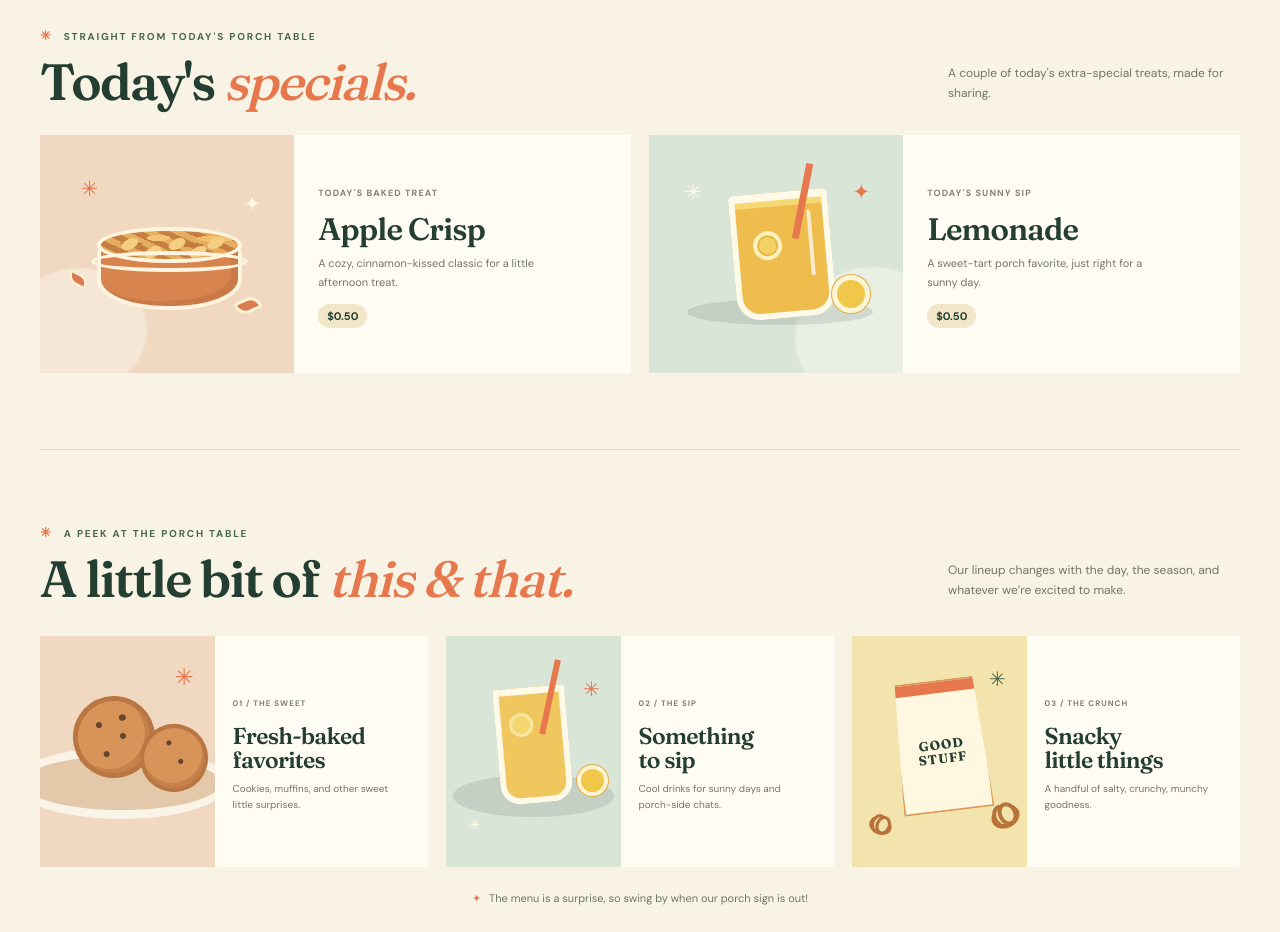
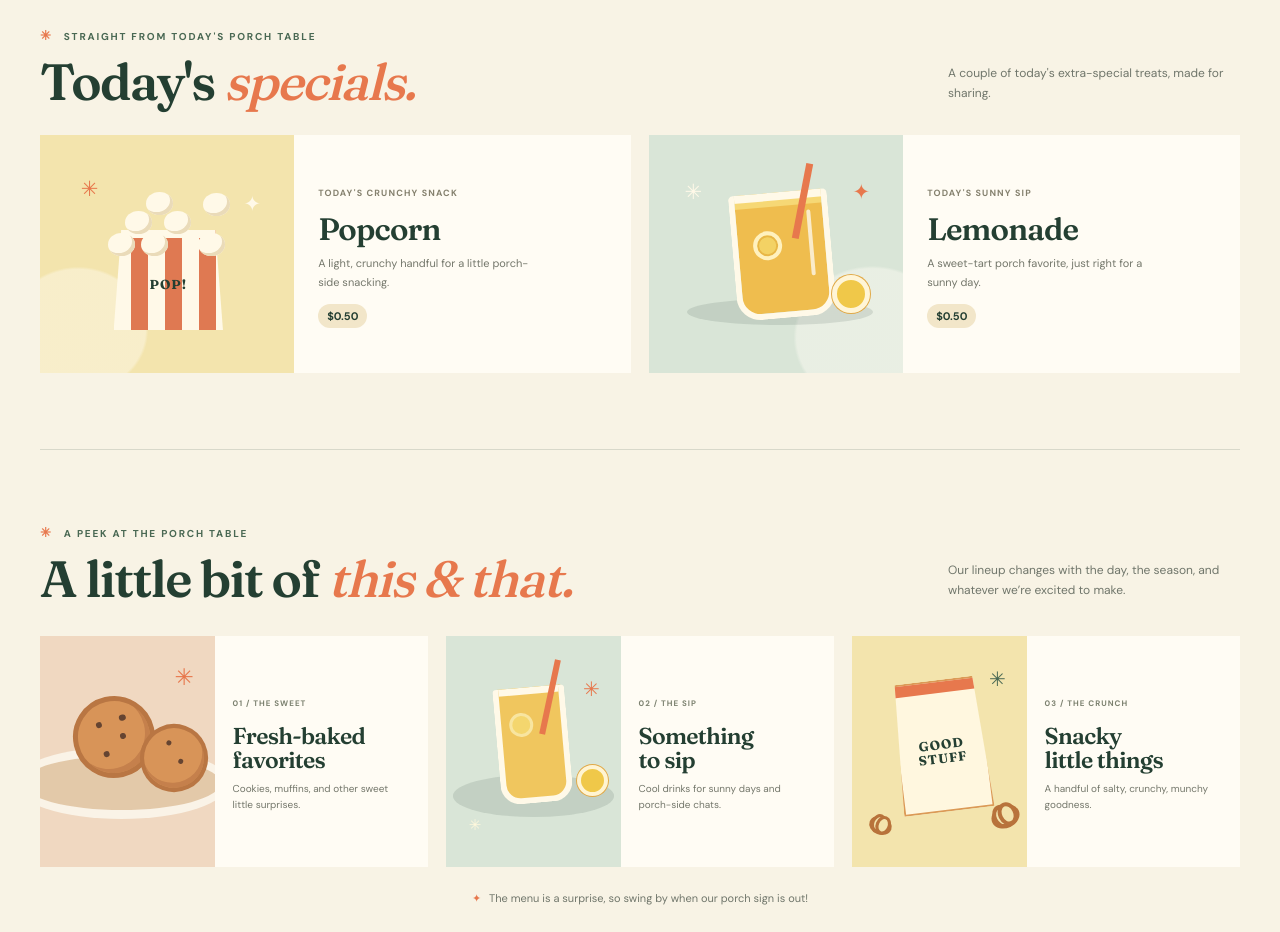
Before and after one commit to daveed-dev/General, a plain HTML site: page index.html in a window 1280 px wide. Shown: the part 780-1712 px from the top of the page. Drawn offline with Linux system fonts and the light colour scheme.

Commit message:
Replace Apple Crisp with Popcorn
Co-authored-by: Copilot App <223556219+Copilot@users.noreply.github.com>

```diff
--- a/index.html
+++ b/index.html
@@ -66,22 +66,19 @@
         </div>
 
         <div class="special-grid">
-          <article class="special-card apple-special">
-            <div class="special-art apple-art" aria-hidden="true">
+          <article class="special-card popcorn-special">
+            <div class="special-art popcorn-art" aria-hidden="true">
               <span class="special-sparkle sparkle-one">✳</span>
               <span class="special-sparkle sparkle-two">✦</span>
-              <div class="crisp-bowl">
-                <div class="crisp-top"><i></i><i></i><i></i><i></i><i></i></div>
-                <div class="bowl-rim"></div>
-                <div class="bowl-base"></div>
+              <div class="popcorn-kernels">
+                <i></i><i></i><i></i><i></i><i></i><i></i><i></i>
               </div>
-              <div class="apple-slice slice-one"></div>
-              <div class="apple-slice slice-two"></div>
+              <div class="popcorn-tub"><span>POP!</span></div>
             </div>
             <div class="special-copy">
-              <span class="special-label">TODAY'S BAKED TREAT</span>
-              <h3>Apple Crisp</h3>
-              <p>A cozy, cinnamon-kissed classic for a little afternoon treat.</p>
+              <span class="special-label">TODAY'S CRUNCHY SNACK</span>
+              <h3>Popcorn</h3>
+              <p>A light, crunchy handful for a little porch-side snacking.</p>
               <span class="special-price">$0.50</span>
             </div>
           </article>
--- a/styles.css
+++ b/styles.css
@@ -982,99 +982,71 @@ h3 {
   overflow: hidden;
 }
 
-.apple-art {
+.popcorn-art {
   background:
-    radial-gradient(ellipse at 15% 82%, rgb(255 252 244 / 38%) 0 22%, transparent 23%),
-    #f0d8c1;
-}
-
-.crisp-bowl {
-  position: absolute;
-  bottom: 22%;
-  left: 18%;
-  width: 66%;
+    radial-gradient(ellipse at 15% 82%, rgb(255 252 244 / 42%) 0 22%, transparent 23%),
+    #f3e4ad;
+}
+
+.popcorn-tub {
+  position: absolute;
+  z-index: 2;
+  bottom: 18%;
+  left: 29%;
+  width: 43%;
   height: 42%;
-}
-
-.bowl-base {
-  position: absolute;
-  top: 26%;
-  left: 7%;
-  width: 86%;
-  height: 64%;
-  border: 4px solid #fff5df;
-  border-top: 0;
-  border-radius: 6px 6px 48% 48%;
-  background: #d8844e;
-  box-shadow: inset -7px -5px 0 rgb(148 75 48 / 18%);
-}
-
-.crisp-top {
-  position: absolute;
-  z-index: 2;
-  top: 6%;
-  left: 7%;
-  width: 86%;
-  height: 37%;
-  overflow: hidden;
-  border: 4px solid #fff5df;
-  border-radius: 50%;
-  background:
-    radial-gradient(ellipse at 22% 45%, #bb743a 0 7%, transparent 8%),
-    radial-gradient(ellipse at 42% 25%, #f2c476 0 10%, transparent 11%),
-    radial-gradient(ellipse at 66% 50%, #c17a40 0 9%, transparent 10%),
-    radial-gradient(ellipse at 83% 28%, #f1be6c 0 11%, transparent 12%),
-    repeating-linear-gradient(25deg, #c77f41 0 6px, #e5ad5f 6px 12px);
-}
-
-.crisp-top i {
-  position: absolute;
-  top: 30%;
-  width: 18px;
-  height: 10px;
-  border-radius: 50%;
-  background: #f4ce82;
-  transform: rotate(-25deg);
-}
-
-.crisp-top i:nth-child(1) { left: 14%; }
-.crisp-top i:nth-child(2) { top: 56%; left: 31%; }
-.crisp-top i:nth-child(3) { top: 28%; left: 49%; }
-.crisp-top i:nth-child(4) { top: 58%; left: 64%; }
-.crisp-top i:nth-child(5) { top: 25%; right: 9%; }
-
-.bowl-rim {
+  display: grid;
+  place-items: end center;
+  padding-bottom: 15%;
+  clip-path: polygon(7% 0, 93% 0, 100% 100%, 0 100%);
+  background: repeating-linear-gradient(90deg, #fff9e8 0 17px, #df7952 17px 34px);
+}
+
+.popcorn-tub::before {
+  position: absolute;
+  top: 0;
+  left: 0;
+  width: 100%;
+  height: 8px;
+  background: #fff9e8;
+  content: "";
+}
+
+.popcorn-tub span {
+  position: relative;
+  z-index: 1;
+  color: var(--green);
+  font-family: var(--serif);
+  font-size: 13px;
+  font-weight: 700;
+  letter-spacing: 1px;
+}
+
+.popcorn-kernels {
   position: absolute;
   z-index: 3;
-  top: 30%;
-  left: 3%;
-  width: 94%;
-  height: 22%;
-  border: 4px solid #fff5df;
-  border-radius: 50%;
-  background: transparent;
-}
-
-.apple-slice {
-  position: absolute;
-  width: 26px;
-  height: 15px;
-  border: 3px solid #fff3d4;
-  border-radius: 3px 14px 3px 14px;
-  background: #db7b54;
-  transform: rotate(-24deg);
-}
-
-.slice-one {
-  right: 13%;
-  bottom: 25%;
-}
-
-.slice-two {
-  bottom: 36%;
-  left: 10%;
-  transform: rotate(28deg) scale(0.8);
-}
+  bottom: 49%;
+  left: 24%;
+  width: 52%;
+  height: 27%;
+}
+
+.popcorn-kernels i {
+  position: absolute;
+  width: 27px;
+  height: 23px;
+  border-radius: 50%;
+  background: #fff9e8;
+  box-shadow: inset -3px -3px 0 #eadbb9;
+}
+
+.popcorn-kernels i:nth-child(1) { bottom: 0; left: 5%; }
+.popcorn-kernels i:nth-child(2) { bottom: 0; left: 30%; }
+.popcorn-kernels i:nth-child(3) { bottom: 0; right: 6%; }
+.popcorn-kernels i:nth-child(4) { bottom: 35%; left: 18%; }
+.popcorn-kernels i:nth-child(5) { bottom: 35%; left: 48%; }
+.popcorn-kernels i:nth-child(6) { top: 0; left: 34%; }
+.popcorn-kernels i:nth-child(7) { top: 2%; right: 2%; }
 
 .lemonade-art {
   background:
```
